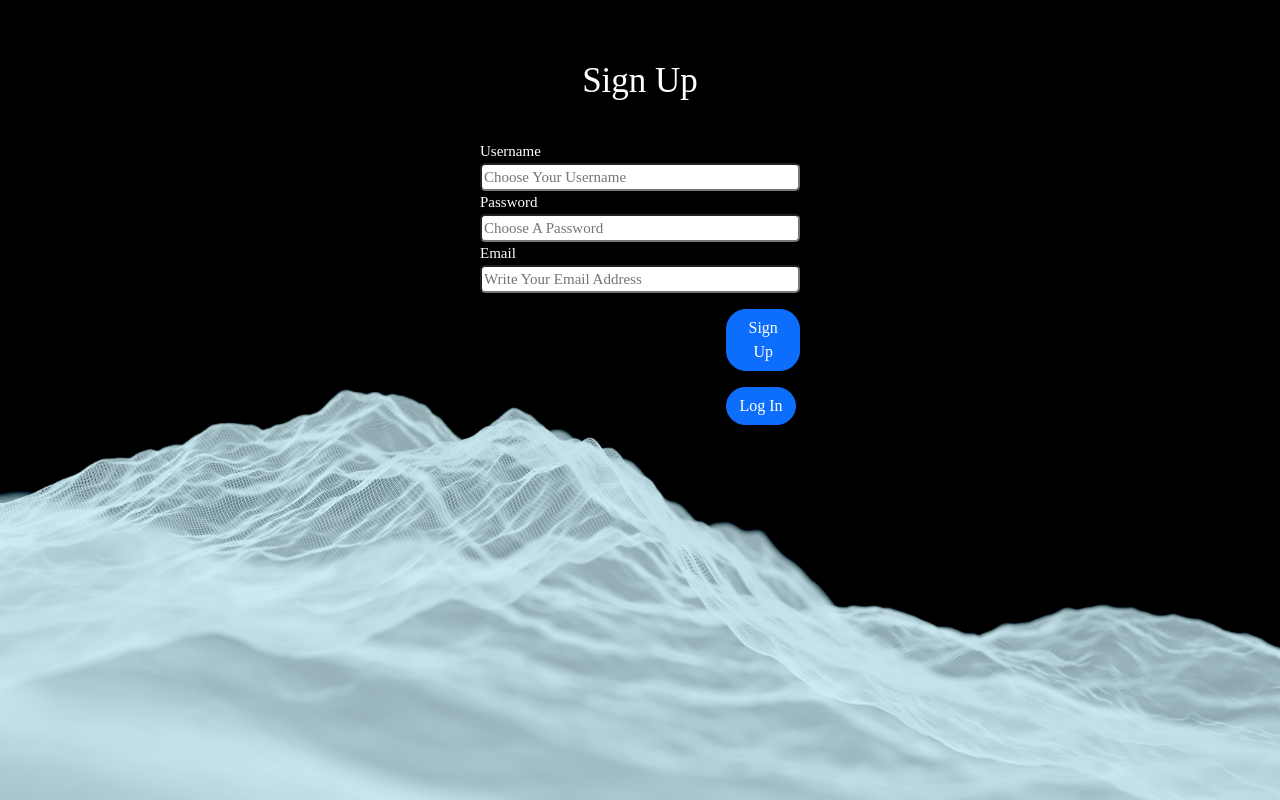
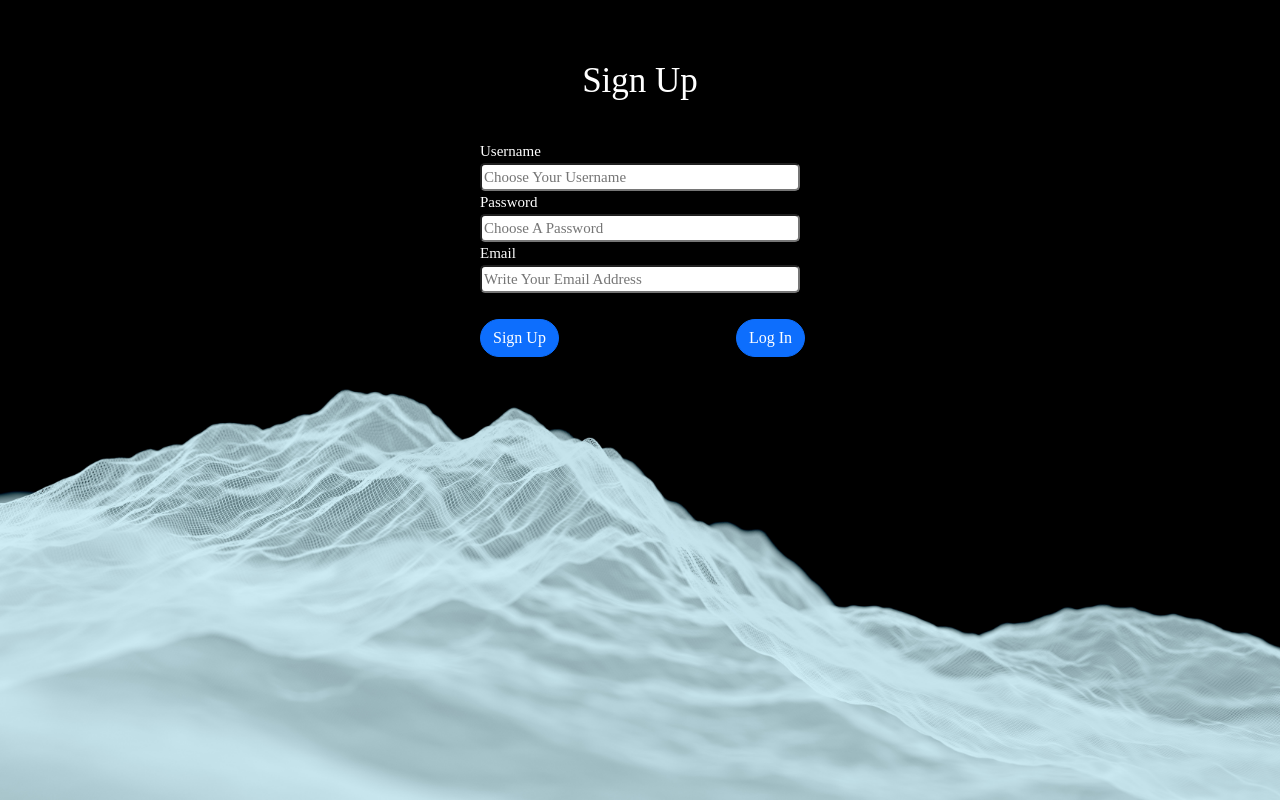
Before and after one commit to GilbertONJ/Kovacs_Gilbert_Angular_Project, an Angular app: page / in a window 1280 px wide. Built offline with nearby package versions, Linux system fonts and the light colour scheme.

Commit message:
Set the positions of sign-up and log-in buttoms

```diff
--- a/src/app/Pages/log-in/log-in.component.css
+++ b/src/app/Pages/log-in/log-in.component.css
@@ -26,17 +26,17 @@ input{
 }
 
 .positioningLeft{
-    margin-top: 5%;
+    position: fixed;
+    margin-top: 2%;
     display: inline;
-    margin-left: 80%;
-    font-size: 15px;
-    width: 20%;;
+    margin-left: 20.5%;
+    font-size: 15;
 }
 
 .positioningRight{
-    margin-top: 5%;
+    position: fixed;
+    margin-top: 2%;
     display: inline;
-    margin-right: 80%;
-    font-size: 15px;
-    width: 20%;;
+    margin-right: 50%;
+    font-size: 15;
 }
--- a/src/app/Pages/log-in/log-in.component.html
+++ b/src/app/Pages/log-in/log-in.component.html
@@ -12,8 +12,8 @@
                 <input type="password" id="password" name="password" placeholder="Choose A Password" formControlName="password">
             </div>
 
+            <button type="button" class="btn btn-primary positioningRight" style="border-radius: 20px;" (click)="signUp()">Sign In</button>
             <button type="button" class="btn btn-primary positioningLeft" style="border-radius: 20px;" (click)="logIn()">Log In</button>
-            <button type="button" class="btn btn-primary positioningLeft" style="border-radius: 20px;" (click)="signUp()">Sign In</button>
 
         </form>
     </div>
--- a/src/app/Pages/sign-in/sign-in.component.css
+++ b/src/app/Pages/sign-in/sign-in.component.css
@@ -25,9 +25,19 @@ input{
     border-radius: 5px;
 }
 
-.positioning{
-    margin-top: 5%;
+.positioningLeft{
+    position: fixed;
+    margin-top: 2%;
     display: inline;
-    margin-left: 77%;
+    margin-left: 20%;
+    font-size: 15;
+
+}
+
+.positioningRight{
+    position: fixed;
+    margin-top: 2%;
+    display: inline;
+    margin-right: 50%;
     font-size: 15;
 }
--- a/src/app/Pages/sign-in/sign-in.component.html
+++ b/src/app/Pages/sign-in/sign-in.component.html
@@ -18,8 +18,8 @@
             </div>
 
 
-            <button type="button" class="btn btn-primary positioning" style="border-radius: 20px;" (click)="signingUp()">Sign Up</button>
-            <button type="button" class="btn btn-primary positioning" style="border-radius: 20px;" (click)="logIn()">Log In</button>
+            <button type="button" class="btn btn-primary positioningRight" style="border-radius: 20px;" (click)="signingUp()">Sign Up</button>
+            <button type="button" class="btn btn-primary positioningLeft" style="border-radius: 20px;" (click)="logIn()">Log In</button>
 
         </form>
     </div>
```
